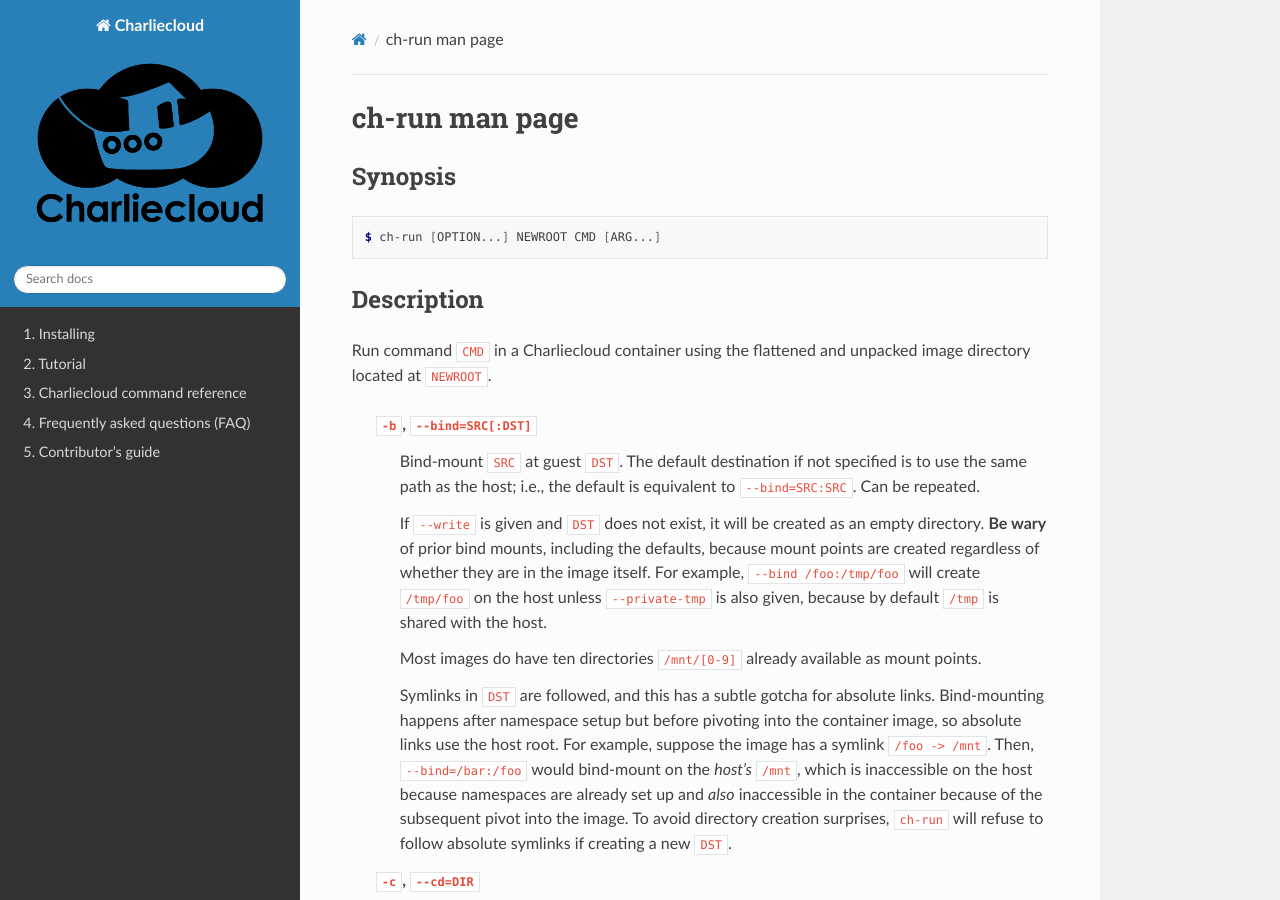
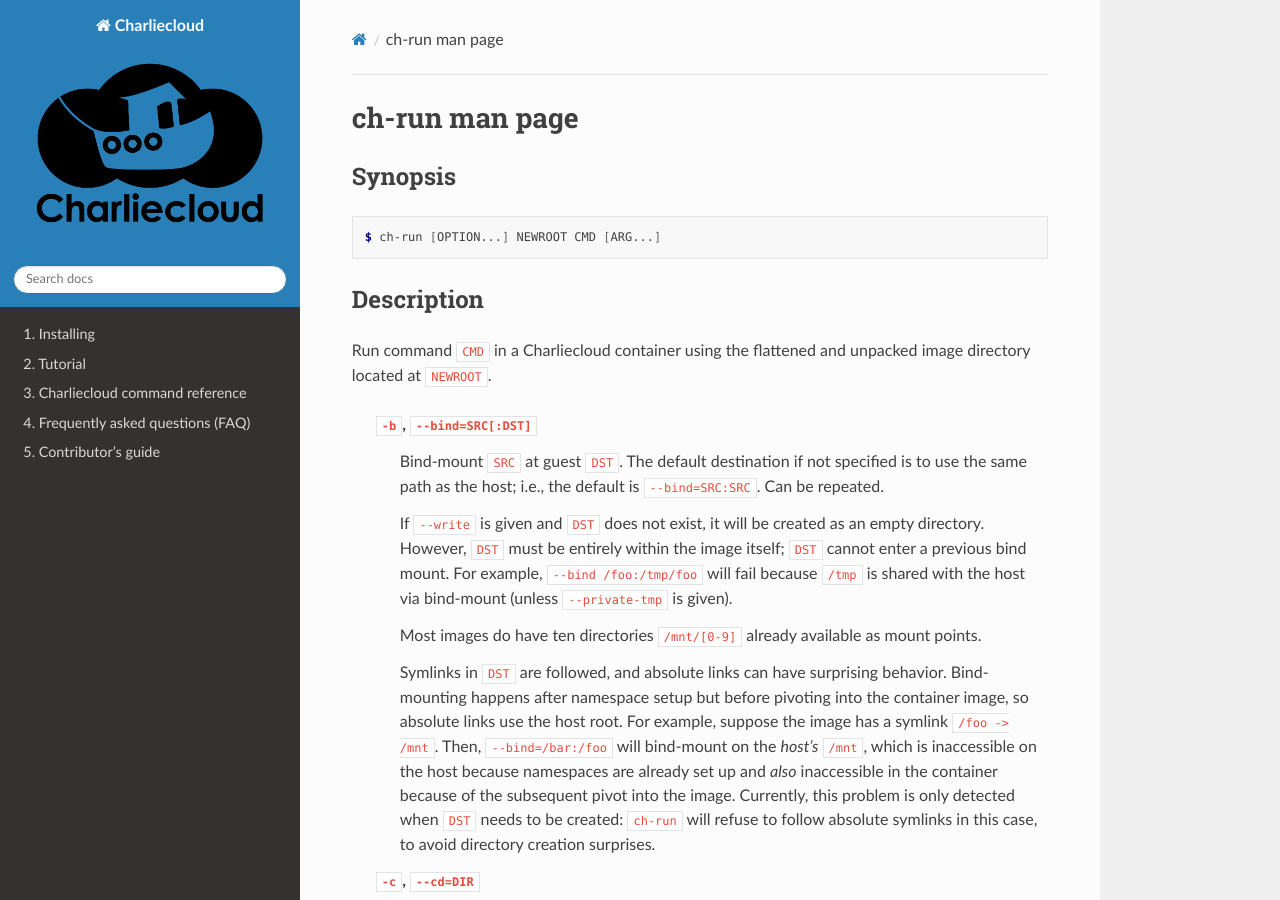
Before and after one commit to hpc/charliecloud, a Sphinx documentation site: the page built from doc/ch-run.rst, in a window 1280 px wide and 900 px high. Built offline with Sphinx 7.4.7 and the Read the Docs theme 2.0.0, drawn with Linux system fonts in a browser that asks for light colours.

Commit message:
reject mkdir under existing bind-mounts

```diff
--- a/doc/ch-image_desc.rst
+++ b/doc/ch-image_desc.rst
@@ -109,11 +109,11 @@
     For :code:`RUN` instructions only, bind-mount :code:`SRC` at guest
     :code:`DST`. The default destination if not specified is to use the same
     path as the host; i.e., the default is equivalent to
-    :code:`--bind=SRC:SRC`. If :code:`DST` does not exist, it will be created
-    as an empty directory, though images do have ten directories
+    :code:`--bind=SRC:SRC`. If :code:`DST` does not exist, try to create it as
+    an empty directory, though images do have ten directories
     :code:`/mnt/[0-9]` already available as mount points. Can be repeated.
 
-    **Warning:** See documentation for :code:`ch-run --bind` for important
+    **Note:** See documentation for :code:`ch-run --bind` for important
     caveats and gotchas.
 
     **Note:** Other instructions that modify the image filesystem, e.g.
--- a/doc/ch-run_desc.rst
+++ b/doc/ch-run_desc.rst
@@ -14,27 +14,28 @@
   :code:`-b`, :code:`--bind=SRC[:DST]`
     Bind-mount :code:`SRC` at guest :code:`DST`. The default destination if
     not specified is to use the same path as the host; i.e., the default is
-    equivalent to :code:`--bind=SRC:SRC`. Can be repeated.
+    :code:`--bind=SRC:SRC`. Can be repeated.
 
     If :code:`--write` is given and :code:`DST` does not exist, it will be
-    created as an empty directory. **Be wary** of prior bind mounts, including
-    the defaults, because mount points are created regardless of whether they
-    are in the image itself. For example, :code:`--bind /foo:/tmp/foo` will
-    create :code:`/tmp/foo` on the host unless :code:`--private-tmp` is also
-    given, because by default :code:`/tmp` is shared with the host.
+    created as an empty directory. However, :code:`DST` must be entirely
+    within the image itself; :code:`DST` cannot enter a previous bind mount.
+    For example, :code:`--bind /foo:/tmp/foo` will fail because :code:`/tmp`
+    is shared with the host via bind-mount (unless :code:`--private-tmp` is
+    given).
 
     Most images do have ten directories :code:`/mnt/[0-9]` already available
     as mount points.
 
-    Symlinks in :code:`DST` are followed, and this has a subtle gotcha for
-    absolute links. Bind-mounting happens after namespace setup but before
-    pivoting into the container image, so absolute links use the host root.
-    For example, suppose the image has a symlink :code:`/foo -> /mnt`. Then,
-    :code:`--bind=/bar:/foo` would bind-mount on the *host's* :code:`/mnt`,
-    which is inaccessible on the host because namespaces are already set up
-    and *also* inaccessible in the container because of the subsequent pivot
-    into the image. To avoid directory creation surprises, :code:`ch-run` will
-    refuse to follow absolute symlinks if creating a new :code:`DST`.
+    Symlinks in :code:`DST` are followed, and absolute links can have
+    surprising behavior. Bind-mounting happens after namespace setup but
+    before pivoting into the container image, so absolute links use the host
+    root. For example, suppose the image has a symlink :code:`/foo -> /mnt`.
+    Then, :code:`--bind=/bar:/foo` will bind-mount on the *host's*
+    :code:`/mnt`, which is inaccessible on the host because namespaces are
+    already set up and *also* inaccessible in the container because of the
+    subsequent pivot into the image. Currently, this problem is only detected
+    when :code:`DST` needs to be created: :code:`ch-run` will refuse to follow
+    absolute symlinks in this case, to avoid directory creation surprises.
 
   :code:`-c`, :code:`--cd=DIR`
     Initial working directory in container.
```
Also changed, not shown: 4 other files.
